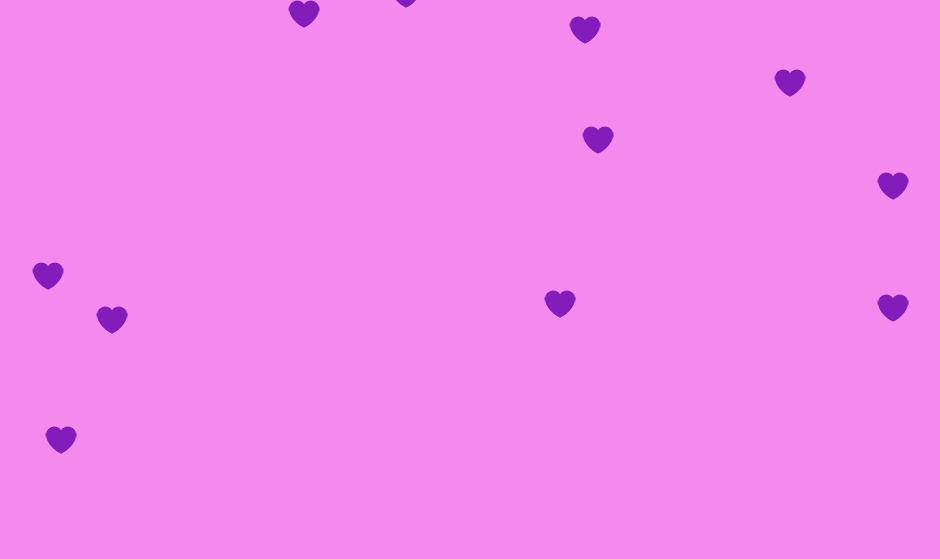
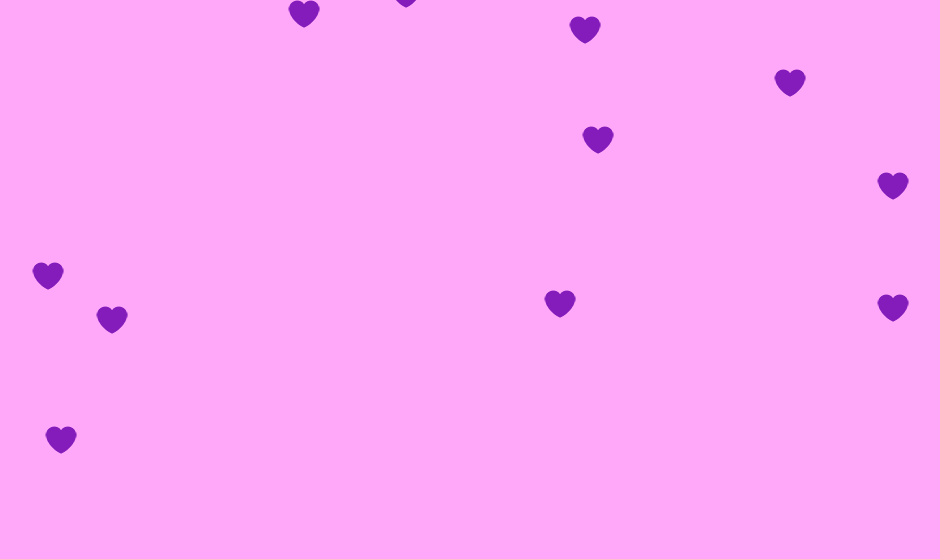
Before and after one commit to ilubluoly/ilubluoly.github.io, a plain HTML site: page index.html in a window 1280 px wide. Shown: the top 559 px of the page, without its empty margins (45-985 px from the left). Drawn offline with nearby package versions, Linux system fonts and the light colour scheme.

Commit message:
Update style.css

```diff
--- a/style.css
+++ b/style.css
@@ -1,5 +1,5 @@
 body{
-    background: #f58aee;
+    background: #ffa7f9;
 }
 .heart{
     position: fixed;
```
